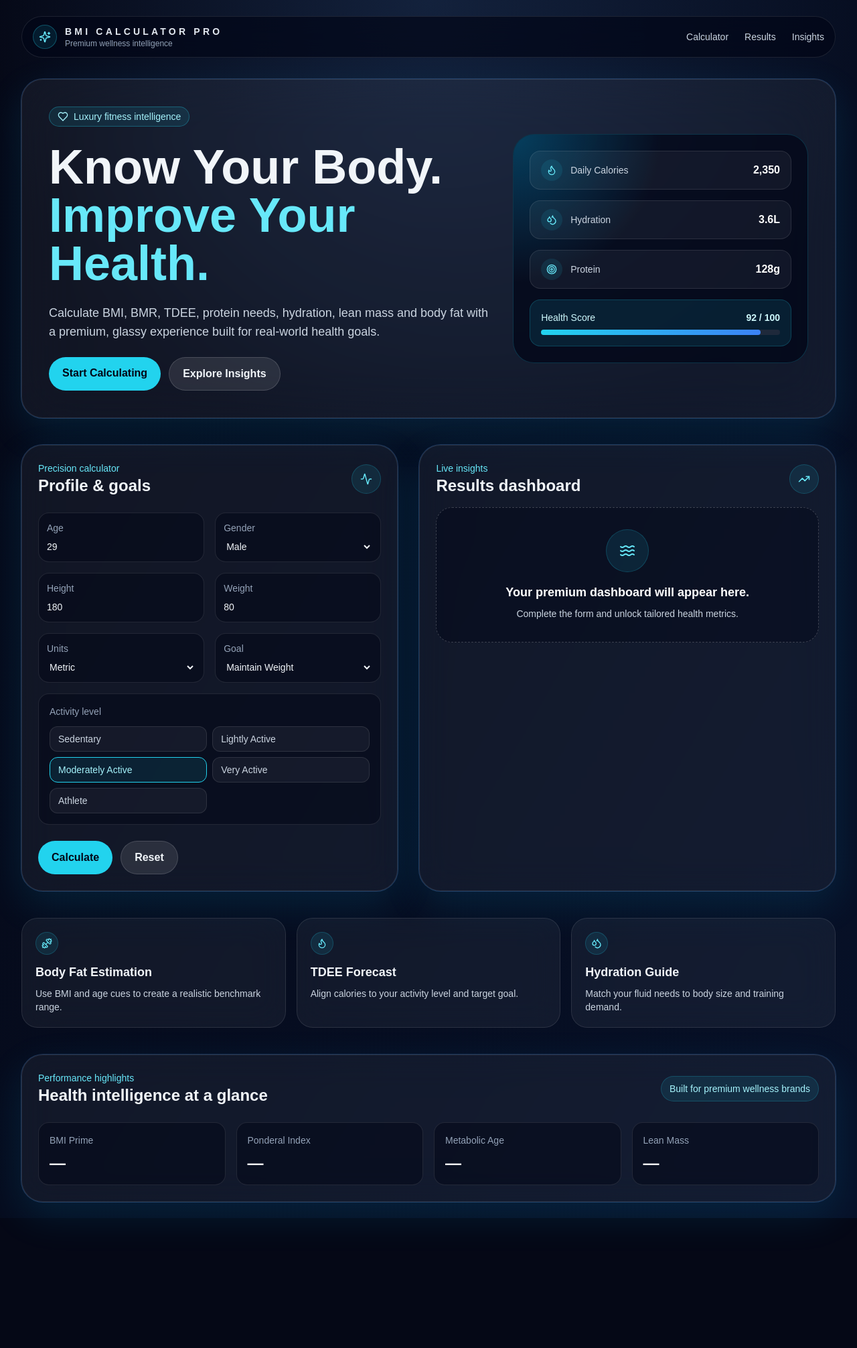
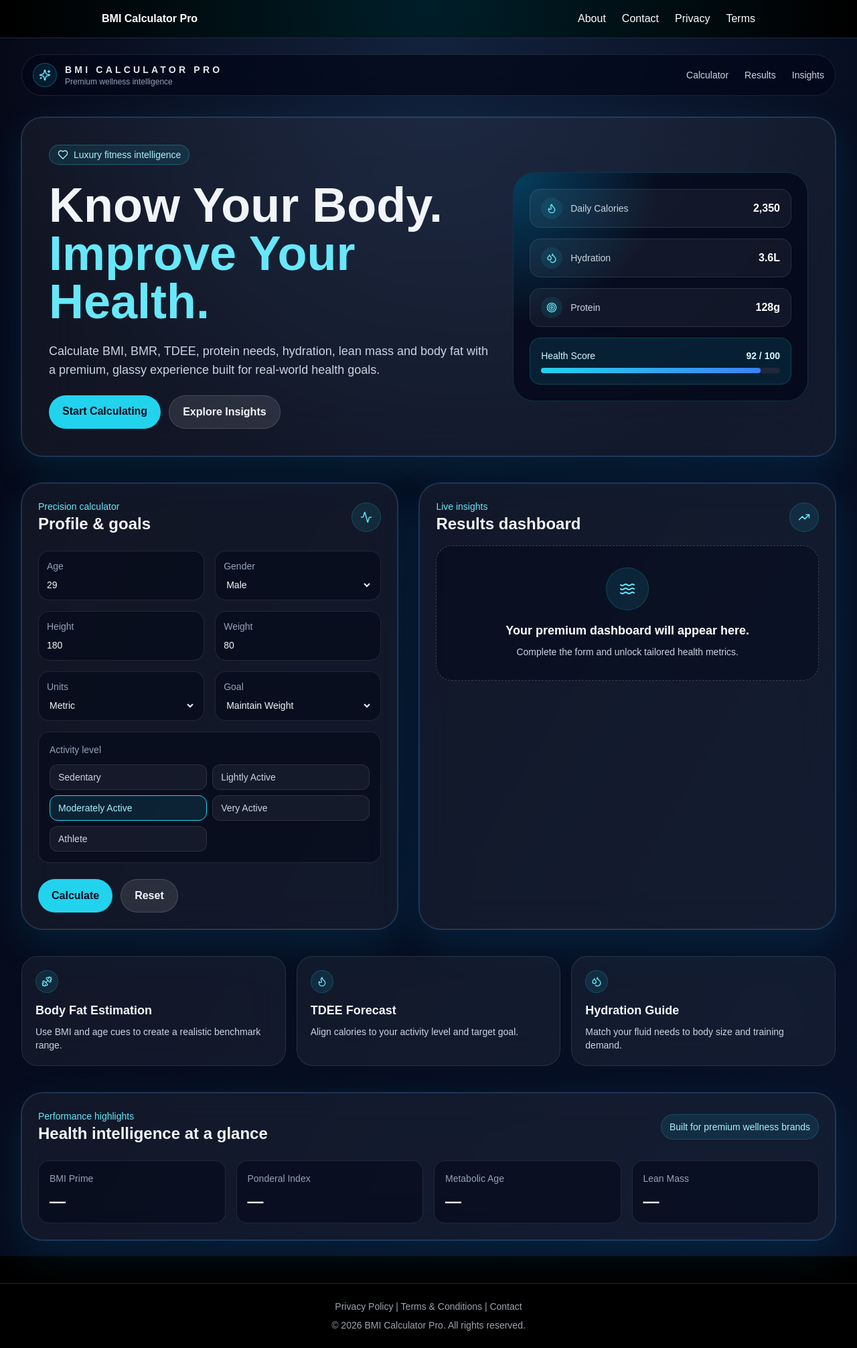
Before and after one commit to ikuldeepyadav2005/bmi-calculator-pro, a Next.js app: page / in a window 1280 px wide. Shown: the whole page at 67% size. Before the commit the page ends 1818 px from the top, so only its background shows below. Built offline with nearby package versions, Linux system fonts and the light colour scheme.

Commit message:
Update layout.tsx

```diff
--- a/src/app/layout.tsx
+++ b/src/app/layout.tsx
@@ -1,5 +1,6 @@
 import type { Metadata } from 'next';
 import './globals.css';
+import Link from 'next/link'; // ye line add karni hai
 
 export const metadata: Metadata = {
   title: 'BMI Calculator Pro',
@@ -11,9 +12,39 @@ export default function RootLayout({ children }: { children: React.ReactNode })
   return (
     <html lang="en">
       <head>
-        <meta name="google-site-verification" content="1imq7mv0ijgjKCn7_qZYc9118p3xzvUp7rARoOVqPc4" />
+        <meta name="google-site-verification" content="1imq7mv0ijgjKCN7_qZYc9118p3xzvUp7rAROoVqPc4" />
       </head>
-      <body>{children}</body>
+      <body className="bg-black text-white min-h-screen flex-col">
+
+        {/* NAVBAR - Yaha link dikhenge */}
+        <nav className="border-b border-gray-800">
+          <div className="max-w-5xl mx-auto px-6 py-4 flex gap-6">
+            <Link href="/" className="font-bold">BMI Calculator Pro</Link>
+            <div className="ml-auto flex gap-6">
+              <Link href="/about" className="hover:text-gray-300">About</Link>
+              <Link href="/contact" className="hover:text-gray-300">Contact</Link>
+              <Link href="/privacy-policy" className="hover:text-gray-300">Privacy</Link>
+              <Link href="/terms-and-conditions" className="hover:text-gray-300">Terms</Link>
+            </div>
+          </div>
+        </nav>
+
+        {/* PAGE KA CONTENT YAHI AAYEGA */}
+        <main className="flex-1">
+          {children}
+        </main>
+
+        {/* FOOTER - AdSense ke liye zaruri */}
+        <footer className="border-t border-gray-800 mt-10">
+          <div className="max-w-5xl mx-auto px-6 py-6 text-center text-gray-400 text-sm">
+            <Link href="/privacy-policy" className="hover:text-white">Privacy Policy</Link> |
+            <Link href="/terms-and-conditions" className="hover:text-white"> Terms & Conditions</Link> |
+            <Link href="/contact" className="hover:text-white"> Contact</Link>
+            <p className="mt-2">© 2026 BMI Calculator Pro. All rights reserved.</p>
+          </div>
+        </footer>
+
+      </body>
     </html>
   );
 }
```
